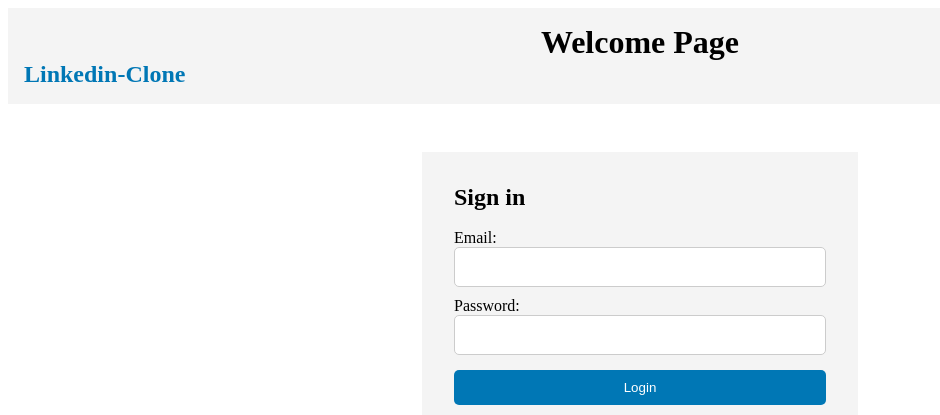
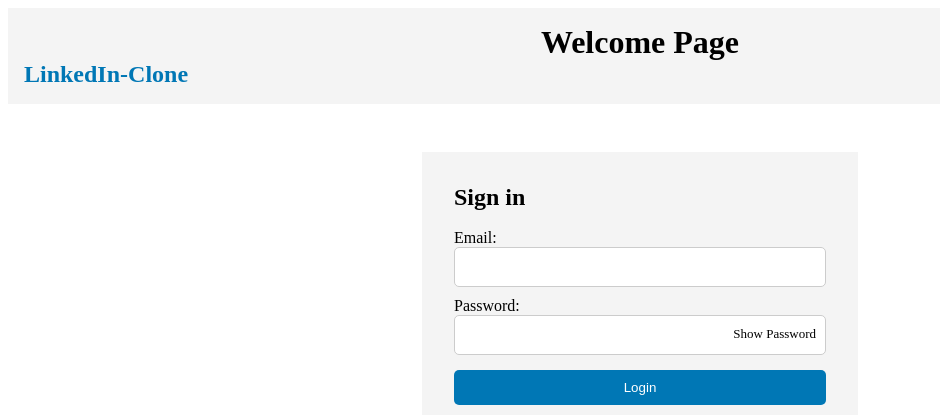
Before and after one commit to sdi2000150/LinkedIn-Clone, an Angular app in the folder Frontend-v1.0/: page / in a window 1280 px wide. Shown: the top 415 px of the page, without its empty margins (0-940 px from the left). Built offline with nearby package versions, Linux system fonts and the light colour scheme.

Commit message:
fast update

```diff
--- a/Frontend-v1.0/src/app/app.component.css
+++ b/Frontend-v1.0/src/app/app.component.css
@@ -50,6 +50,17 @@ header {
   font-size: 1rem;
 }
 
+.password-input {
+  position: relative;
+}
+.password-input .toggle-password {
+  position: absolute;
+  top: 43%;
+  right: 10px;
+  font-size: small;
+  cursor: pointer;
+}
+
 .btn {
   display: block;
   width: 100%;
--- a/Frontend-v1.0/src/app/app.component.html
+++ b/Frontend-v1.0/src/app/app.component.html
@@ -1,6 +1,6 @@
 <header>
   <h1>Welcome Page</h1>
-  <div class="logo">Linkedin-Clone</div>
+  <div class="logo">LinkedIn-Clone</div>
 </header>
 
 <section class="container">
@@ -13,9 +13,10 @@
       <label for="email">Email:</label>
       <input type="text" id="email" [(ngModel)]="email" name="email">
     </div>
-    <div>
+    <div class="password-input">
       <label for="password">Password:</label>
       <input type="password" id="password" [(ngModel)]="password" name="password">
+      <span class="toggle-password" (click)="togglePasswordVisibility()">Show Password</span>
     </div>
     <input class="btn" type="submit" value="Login">
   </form>
--- a/Frontend-v1.0/src/app/app.component.ts
+++ b/Frontend-v1.0/src/app/app.component.ts
@@ -16,8 +16,15 @@ export class AppComponent {
   email: string = '';
   password: string = '';
   msg: string = '';
+  showPassword: boolean = false;
 
   constructor(private router: Router) {}
+
+  togglePasswordVisibility() {
+    const passwordInput = document.getElementById('password') as HTMLInputElement;
+    passwordInput.type = 'text';  //so that it is visible
+    setTimeout(() => passwordInput.type = 'password', 2000);  //set a timer for the time the password will show
+  }
 
   onLogIn() {
     if (this.email === '' || this.password === '') {
```
Also changed, not shown: 1 other file (tests, documents, lock files or other folders).
